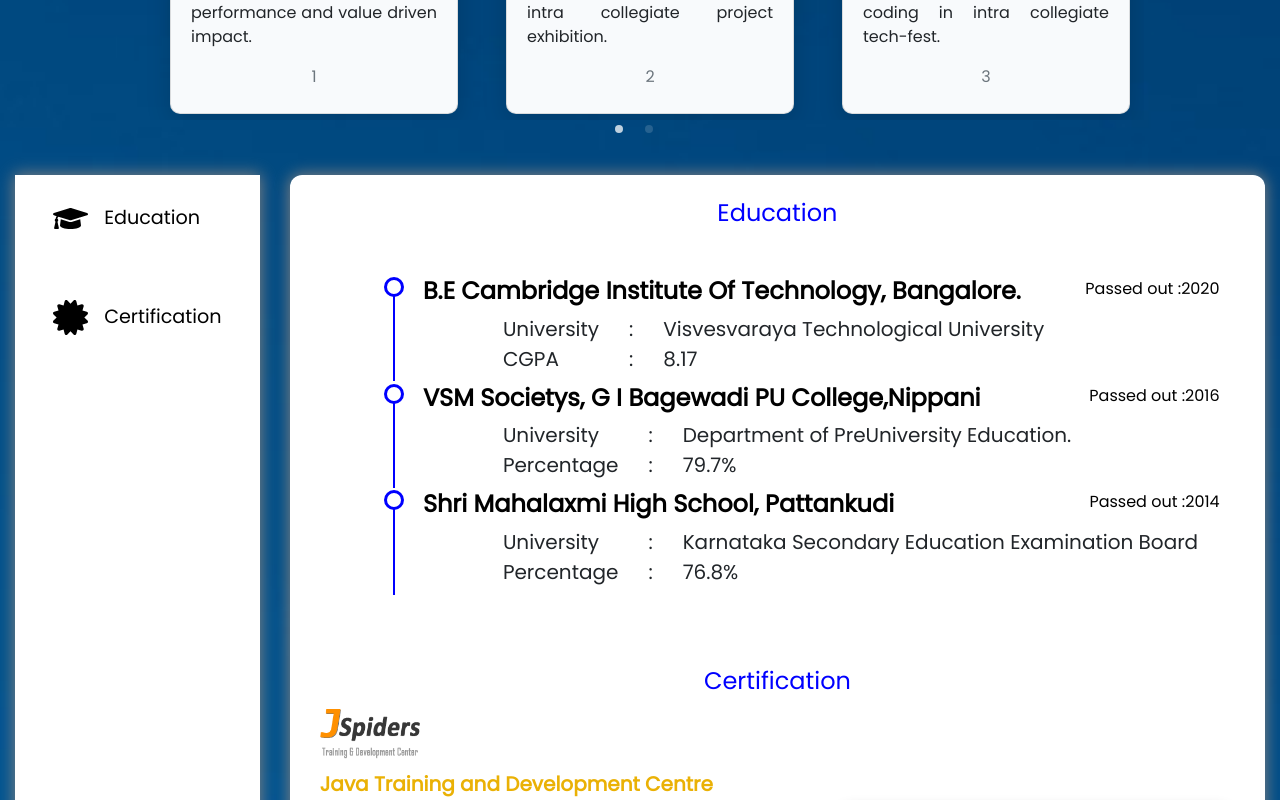
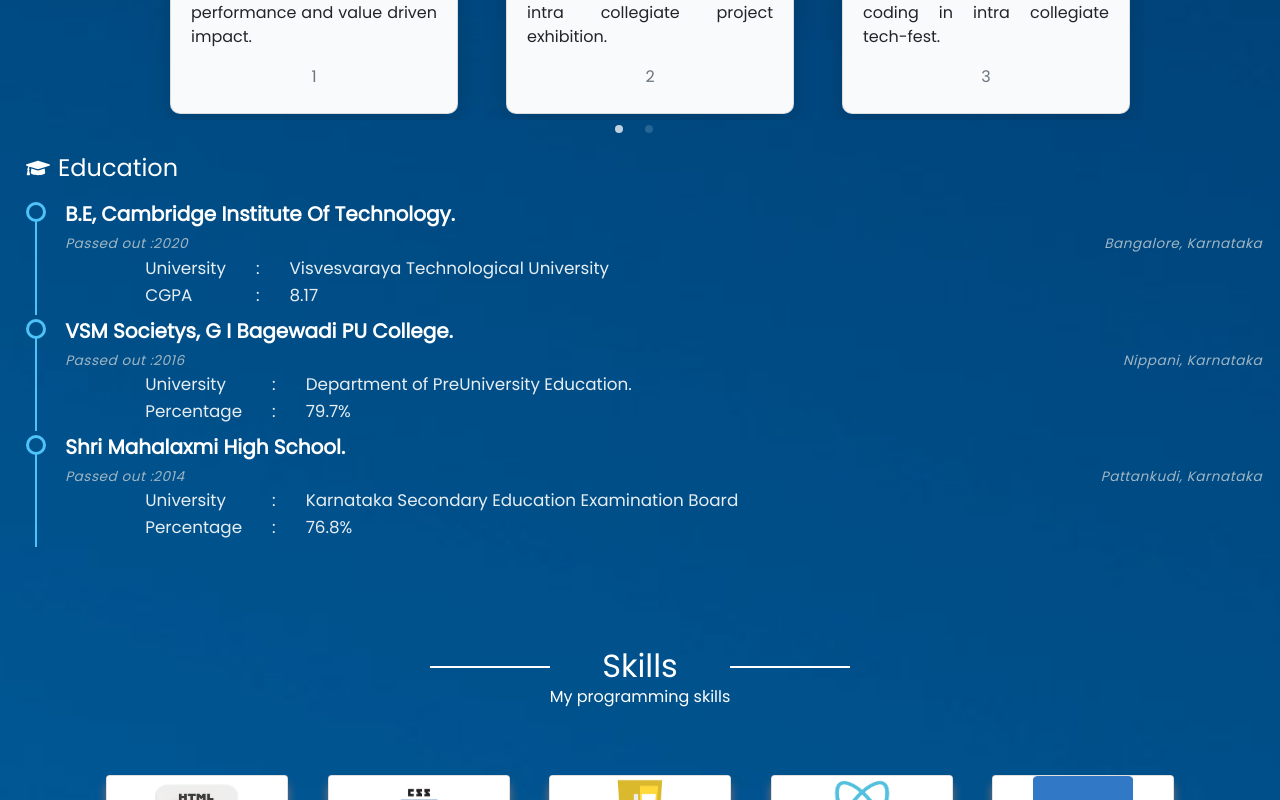
Before and after one commit to AbhishekMukundKumbhar/Portfolio, a React (Create React App) app: page / in a window 1280 px wide. Shown: the part 2860-3660 px from the top of the page. Built offline with nearby package versions, Linux system fonts and the light colour scheme; a web font is replaced by a local one.

Commit message:
Moved education out of resume sub scroll

```diff
--- a/src/PortfolioContainer/Resume/Education/Education.css
+++ b/src/PortfolioContainer/Resume/Education/Education.css
@@ -1,11 +1,26 @@
+.education-content {
+  height: auto;
+  width: 100%;
+  align-items: center;
+  justify-content: center;
+  padding: 10px;
+}
+
+.education-content-heading {
+  color: white;
+  justify-content: start;
+  padding-left: 1rem;
+  padding-bottom: 1rem;
+}
+
 .content-container {
   width: 95%;
   height: 95%;
-    margin-left: 5%;
+  margin-left: 2%;
 }
 
 .education-details {
-    margin: 5%;
+  /* margin: 5%; */
   position: relative;
 }
 
@@ -14,7 +29,7 @@
   position: absolute;
   height: 90%;
   width: 2px;
-    background-color: blue;
+  background-color: #4fc3f7;
   top: 17px;
   transform: translateX(-30px);
 }
@@ -28,7 +43,7 @@
   position: absolute;
   height: 20px;
   width: 20px;
-    border: 3px solid blue;
+  border: 3px solid #4fc3f7;
   border-radius: 50%;
   top: 10px;
   transform: translate(50%, -50%);
@@ -44,22 +59,24 @@
   display: flex;
   justify-content: space-between;
   padding-right: 20px;
-    color: black;
-    text-shadow: -1px 1px 0 white,
-        1px 1px 0 white,
-        1px -1px 0 white,
-        -1px -1px 0 white;
+  color: white;
+  /* text-shadow: -1px 1px 0 white, 1px 1px 0 white, 1px -1px 0 white,
+    -1px -1px 0 white; */
 }
 
 .passed-out-year {
-    font-size: '20px'
+  font-size: "20px";
 }
 
 .education-table tr td {
   padding-right: 30px;
-    font-size: 20px;
+  /* font-size: 20px; */
+  color: #e6eef3;
+  font-size: clamp(0.95rem, 2vw, 1.05rem);
+  font-weight: 400;
+  line-height: 1.6;
 }
-.clg-title h4 {
+.clg-title h5 {
   font-weight: bold;
 }
 @media screen and (max-width: 1110px) {
@@ -73,21 +90,21 @@
     margin: 3%;
   }
 
-    .clg-title h4 {
+  .clg-title h5 {
     font-weight: bold;
   }
   .education-table tr td {
     font-size: 18px;
   }
 }
-@media screen and (max-width: 910px){
-    .education-detail-section{
+@media screen and (max-width: 910px) {
+  .education-detail-section {
     margin-bottom: 10px;
   }
   .clg-title {
     flex-direction: column;
   }
-    .clg-title h4 {
+  .clg-title h5 {
     font-size: 14px;
   }
   .passed-out-year {
--- a/src/PortfolioContainer/Resume/Education/Education.js
+++ b/src/PortfolioContainer/Resume/Education/Education.js
@@ -1,49 +1,33 @@
 import React from "react";
 import ResumeSubSectionHeading from "../ResumeSubSectionHeading/ResumeSubSectionHeading";
 import "./Education.css";
+import { FaGraduationCap } from "react-icons/fa";
+import config from "../../../config/config.json";
 
 const Education = () => {
-  const details = [
-    {
-      name: "B.E Cambridge Institute Of Technology, Bangalore.",
-      university: "University",
-      university_name: "Visvesvaraya Technological University",
-      CGPA: "CGPA",
-      marks: 8.17,
-      passedOut: 2020,
-    },
-    {
-      name: "VSM Societys, G I Bagewadi PU College,Nippani",
-      university: "University",
-      university_name: "Department of PreUniversity Education.",
-      percentage: "Percentage",
-      marks: "79.7%",
-      passedOut: 2016,
-    },
-    {
-      name: "Shri Mahalaxmi High School, Pattankudi",
-      university: "University",
-      university_name: "Karnataka Secondary Education Examination Board",
-      percentage: "Percentage",
-      marks: "76.8%",
-      passedOut: 2014,
-    },
-  ];
   return (
-    <div id="education" className="content">
-      <ResumeSubSectionHeading headingText={"Education"} />
+    <div id="education" className="education-content">
+      <ResumeSubSectionHeading
+        className="education-content-heading"
+        Icon={(iconClassName) => <FaGraduationCap className={iconClassName} />}
+        headingText={"Education"}
+      />
       <div className="content-container">
         <div className="education-details">
           <ul>
-            {details.map((detail) => {
+            {config.education.map((detail) => {
               return (
                 <li key={detail.name}>
                   <div className="education-detail-section">
                     <div className="clg-title">
-                      <h4>{detail.name}</h4>
-                      <div className="passed-out-year">
+                      <h5>{detail.name}</h5>
+                      {/* <div className="passed-out-year">
                         Passed out :{detail.passedOut}
-                      </div>
+                      </div> */}
+                    </div>
+                    <div className="duration-location">
+                      <div>Passed out :{detail.passedOut}</div>
+                      <div>{detail.location}</div>
                     </div>
                     <table className="education-table">
                       <tr>
--- a/src/PortfolioContainer/Resume/Resume.js
+++ b/src/PortfolioContainer/Resume/Resume.js
@@ -16,18 +16,19 @@ const Resume = () => {
       <SectionHeading mainHead={mainHead} subHead={subHead} />
       <WorkHistory />
       <Achievements />
-      <div className="resume-container">
+      <Education />
+      {/* <div className="resume-container">
         <div className="resume-side-nav" data-aos="fade-up">
           <SideNav />
         </div>
         <div className="resume-details" data-aos="fade-up">
-          {/* <Outlet /> */}
+          <Outlet />
           <Education />
-          {/* <Achievements /> */}
-          {/* <WorkHistory /> */}
+          <Achievements />
+          <WorkHistory />
           <Certification />
         </div>
-      </div>
+      </div> */}
     </div>
   );
 };
--- a/src/PortfolioContainer/Resume/WorkHistory/WorkHistory.css
+++ b/src/PortfolioContainer/Resume/WorkHistory/WorkHistory.css
@@ -154,4 +154,7 @@
     font-size: 14px;
     padding-right: 10px;
   }
+  .duration-location {
+    padding-right: 10px;
+  }
 }
--- a/src/config/config.json
+++ b/src/config/config.json
@@ -83,14 +83,14 @@
       "gitLink": "https://github.com/AbhishekMukundKumbhar/react_shopping_clone/tree/master/shopping_clone_react",
       "img": "AMKMart",
       "previewLink": "https://drive.google.com/file/d/1sE0gGspjSx2JAbKlzFwMPMFTQFAOR9M2/view?usp=drivesdk",
-      "desc": "Developed \"AMK mart\" a ecommerce shopping application that includes the functionalities like home page UI to view all products, view product details, add to cart, UI for cart, increase and decrease quantity of product in cart, total price and billing with respect quantity of products, remove product from cart."
+      "desc": "Developed \"AMK Mart\", an e-commerce application with product listing, product details, cart management, quantity updates, pricing, and checkout calculations."
     },
     {
       "name": "Post Now !",
       "gitLink": "https://github.com/AbhishekMukundKumbhar/Full-stack-social-media-app/tree/master/Full_stack_social_media_app",
       "img": "postNow",
       "previewLink": "https://drive.google.com/file/d/1s4KJoK4HLdllMMxHFB17Qe45AFgdtX3q/view?usp=drivesdk",
-      "desc": "Developed \"Post now!\" a social media application that includes all the real time requirements like posting post, like - unlike and commenting on post, follow - unfollow of users, user profile, searching profile and so on."
+      "desc": "Developed \"Post Now!\", a social media application with post creation, likes, comments, follow/unfollow, user profiles, and search functionality."
     }
   ],
   "achievements": [
@@ -122,5 +122,34 @@
       "rank": "Second place",
       "text": "Secured 2nd place in HACKATHON event in intra collegiate IEEE day."
     }
+  ],
+  "education": [
+    {
+      "name": "B.E, Cambridge Institute Of Technology.",
+      "university": "University",
+      "university_name": "Visvesvaraya Technological University",
+      "CGPA": "CGPA",
+      "marks": 8.17,
+      "passedOut": 2020,
+      "location": "Bangalore, Karnataka"
+    },
+    {
+      "name": "VSM Societys, G I Bagewadi PU College.",
+      "university": "University",
+      "university_name": "Department of PreUniversity Education.",
+      "percentage": "Percentage",
+      "marks": "79.7%",
+      "passedOut": 2016,
+      "location": "Nippani, Karnataka"
+    },
+    {
+      "name": "Shri Mahalaxmi High School.",
+      "university": "University",
+      "university_name": "Karnataka Secondary Education Examination Board",
+      "percentage": "Percentage",
+      "marks": "76.8%",
+      "passedOut": 2014,
+      "location": "Pattankudi, Karnataka"
+    }
   ]
 }
```
Lines whose indentation alone changed are shown as unchanged.
